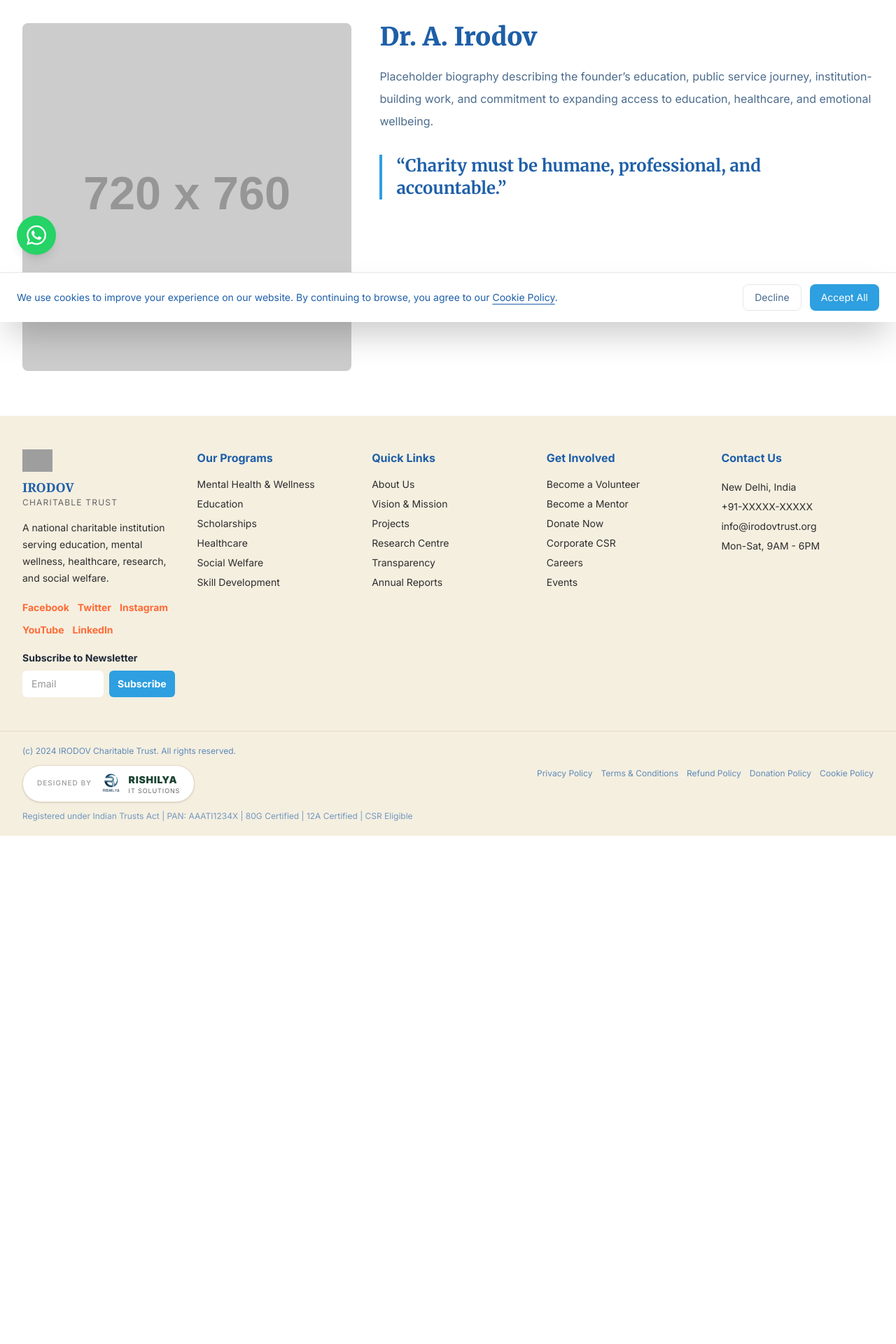
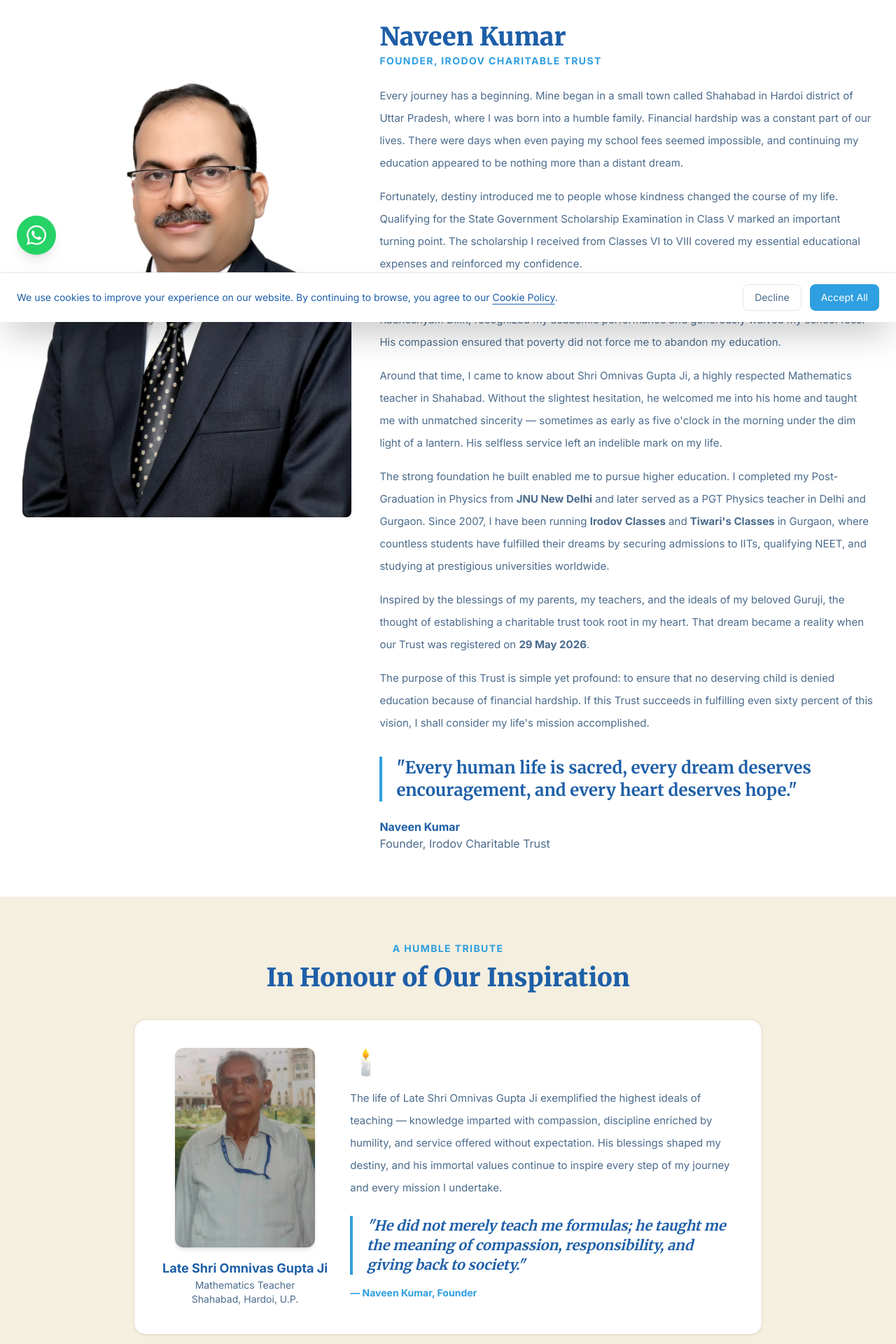
Before and after one commit to Rishabh-Rishilya/IrodovCharitableTrust, a Next.js app: page /about/founder in a window 1280 px wide. Shown: the part 340-2260 px from the top of the page at 70% size. Before the commit the page ends 1534 px from the top, so only its background shows below. Built offline with nearby package versions, Linux system fonts and the light colour scheme; grey boxes are pictures that could not be loaded.

Commit message:
Add founder bio, tribute section, trustees update, contact details, Facebook link, UI fixes

```diff
--- a/app/about/founder/page.tsx
+++ b/app/about/founder/page.tsx
@@ -1,7 +1,70 @@
 import Image from "next/image";
 import PageHero from "@/components/ui/PageHero";
-import { placeholder } from "@/lib/data";
 
 export default function FounderPage() {
-  return <main><PageHero title="Founder" breadcrumbs={[{label:"Home",href:"/"},{label:"About",href:"/about"},{label:"Founder"}]} /><section className="mx-auto grid max-w-7xl gap-10 px-5 py-16 sm:px-8 lg:grid-cols-[0.8fr_1.2fr]"><Image src={placeholder("Founder Profile","720x760")} alt="Founder" width={720} height={760} className="rounded-lg object-cover" /><div><h2 className="font-display text-4xl font-black text-primary">Dr. A. Irodov</h2><p className="mt-5 leading-8 text-muted">Placeholder biography describing the founder’s education, public service journey, institution-building work, and commitment to expanding access to education, healthcare, and emotional wellbeing.</p><blockquote className="mt-8 border-l-4 border-accent pl-5 font-display text-2xl font-bold text-primary">“Charity must be humane, professional, and accountable.”</blockquote></div></section></main>;
+  return (
+    <main>
+      <PageHero title="Founder" breadcrumbs={[{label:"Home",href:"/"},{label:"About",href:"/about"},{label:"Founder"}]} />
+
+      {/* Founder Section */}
+      <section className="mx-auto grid max-w-7xl gap-10 px-5 py-16 sm:px-8 lg:grid-cols-[0.8fr_1.2fr]">
+        <Image src="/Founder.jpg" alt="Naveen Kumar - Founder" width={720} height={760} className="rounded-lg object-cover w-full" />
+        <div>
+          <h2 className="font-display text-4xl font-black text-primary">Naveen Kumar</h2>
+          <p className="mt-1 text-sm font-bold text-accent uppercase tracking-widest">Founder, Irodov Charitable Trust</p>
+          <div className="mt-6 space-y-4 leading-8 text-muted text-[15px]">
+            <p>Every journey has a beginning. Mine began in a small town called Shahabad in Hardoi district of Uttar Pradesh, where I was born into a humble family. Financial hardship was a constant part of our lives. There were days when even paying my school fees seemed impossible, and continuing my education appeared to be nothing more than a distant dream.</p>
+            <p>Fortunately, destiny introduced me to people whose kindness changed the course of my life. Qualifying for the State Government Scholarship Examination in Class V marked an important turning point. The scholarship I received from Classes VI to VIII covered my essential educational expenses and reinforced my confidence.</p>
+            <p>When I took admission to Adarsh Rashtriya Inter College in Class IX, the then Principal, Shri Radheshyam Dixit, recognized my academic performance and generously waived my school fees. His compassion ensured that poverty did not force me to abandon my education.</p>
+            <p>Around that time, I came to know about Shri Omnivas Gupta Ji, a highly respected Mathematics teacher in Shahabad. Without the slightest hesitation, he welcomed me into his home and taught me with unmatched sincerity — sometimes as early as five o'clock in the morning under the dim light of a lantern. His selfless service left an indelible mark on my life.</p>
+            <p>The strong foundation he built enabled me to pursue higher education. I completed my Post-Graduation in Physics from <strong>JNU New Delhi</strong> and later served as a PGT Physics teacher in Delhi and Gurgaon. Since 2007, I have been running <strong>Irodov Classes</strong> and <strong>Tiwari's Classes</strong> in Gurgaon, where countless students have fulfilled their dreams by securing admissions to IITs, qualifying NEET, and studying at prestigious universities worldwide.</p>
+            <p>Inspired by the blessings of my parents, my teachers, and the ideals of my beloved Guruji, the thought of establishing a charitable trust took root in my heart. That dream became a reality when our Trust was registered on <strong>29 May 2026</strong>.</p>
+            <p>The purpose of this Trust is simple yet profound: to ensure that no deserving child is denied education because of financial hardship. If this Trust succeeds in fulfilling even sixty percent of this vision, I shall consider my life's mission accomplished.</p>
+          </div>
+          <blockquote className="mt-8 border-l-4 border-accent pl-5 font-display text-2xl font-bold text-primary">
+            "Every human life is sacred, every dream deserves encouragement, and every heart deserves hope."
+          </blockquote>
+          <p className="mt-6 font-bold text-primary">Naveen Kumar</p>
+          <p className="text-muted">Founder, Irodov Charitable Trust</p>
+        </div>
+      </section>
+
+      {/* Tribute Section */}
+      <section className="bg-[#F5EFE0] px-5 py-16 sm:px-8">
+        <div className="mx-auto max-w-4xl">
+          <div className="text-center mb-10">
+            <p className="text-sm font-bold text-accent uppercase tracking-widest">A Humble Tribute</p>
+            <h2 className="mt-3 font-display text-4xl font-black text-primary">In Honour of Our Inspiration</h2>
+          </div>
+          <div className="flex flex-col items-center gap-8 rounded-2xl bg-white p-10 shadow-sm ring-1 ring-[#E5D9C3] md:flex-row md:items-start">
+            <div className="flex-shrink-0 text-center">
+              <Image
+                src="/Tribute.jpg"
+                alt="Late Shri Omnivas Gupta Ji"
+                width={200}
+                height={240}
+                className="rounded-xl object-cover shadow-md mx-auto"
+              />
+              <p className="mt-4 font-bold text-primary text-lg">Late Shri Omnivas Gupta Ji</p>
+              <p className="text-sm text-muted">Mathematics Teacher</p>
+              <p className="text-sm text-muted">Shahabad, Hardoi, U.P.</p>
+            </div>
+            <div className="flex-1">
+              <div className="text-4xl text-accent mb-4">🕯️</div>
+              <p className="leading-8 text-muted text-[15px]">
+                The life of Late Shri Omnivas Gupta Ji exemplified the highest ideals of teaching — knowledge imparted with compassion, discipline enriched by humility, and service offered without expectation. His blessings shaped my destiny, and his immortal values continue to inspire every step of my journey and every mission I undertake.
+              </p>
+              <blockquote className="mt-6 border-l-4 border-accent pl-5 font-display text-xl font-bold text-primary italic">
+                "He did not merely teach me formulas; he taught me the meaning of compassion, responsibility, and giving back to society."
+              </blockquote>
+              <p className="mt-4 text-sm font-bold text-accent">— Naveen Kumar, Founder</p>
+            </div>
+          </div>
+          <p className="mt-8 text-center text-sm text-muted italic">
+            This Trust is dedicated with deep reverence to Shri Omnivas Gupta Ji, whose selfless teaching continues to illuminate countless lives.
+          </p>
+        </div>
+      </section>
+    </main>
+  );
 }
--- a/app/about/trustees/page.tsx
+++ b/app/about/trustees/page.tsx
@@ -1,19 +1,44 @@
+import Image from "next/image";
 import PageHero from "@/components/ui/PageHero";
 
 export default function TrusteesPage() {
   return (
     <main>
       <PageHero title="Board of Trustees" subtitle="The trustees guide IRODOV's mission, governance, and public accountability." breadcrumbs={[{ label: "Home", href: "/" }, { label: "About", href: "/about" }, { label: "Board of Trustees" }]} />
-      <section className="mx-auto grid max-w-7xl gap-5 px-5 py-16 sm:px-8 md:grid-cols-2 lg:grid-cols-4">
-        {[1, 2, 3, 4].map((i) => (
-          <article key={i} className="rounded-lg bg-white p-6 text-center shadow-sm ring-1 ring-border">
-            <div className="mx-auto grid size-28 place-items-center rounded-full bg-surface-2 text-2xl font-black text-primary">T{i}</div>
-            <h2 className="mt-5 font-display text-xl font-black text-primary">Trustee {i}</h2>
-            <p className="mt-1 text-sm font-bold text-accent">Board Trustee</p>
-            <p className="mt-3 text-sm leading-6 text-muted">Experienced public-service leader supporting education, governance, and transparent institutional growth.</p>
-            <a href="#" className="mt-4 inline-block text-sm font-bold text-primary">LinkedIn</a>
-          </article>
-        ))}
+      <section className="mx-auto grid max-w-4xl gap-8 px-5 py-16 sm:px-8 md:grid-cols-2">
+
+        {/* Trustee 1 - Founder */}
+        <article className="rounded-lg bg-white p-8 text-center shadow-sm ring-1 ring-border">
+          <Image
+            src="/Founder.jpg"
+            alt="Naveen Kumar"
+            width={120}
+            height={120}
+            className="mx-auto h-40 w-32 rounded-xl object-cover shadow-md object-top"
+          />
+          <h2 className="mt-5 font-display text-xl font-black text-primary">Naveen Kumar</h2>
+          <p className="mt-1 text-sm font-bold text-accent">Founder & Managing Trustee</p>
+          <ul className="mt-4 space-y-1 text-sm text-muted">
+            <li>M.Sc Physics JNU, B.Ed.</li>
+            <li>Gold Medalist — Society for Perfection</li>
+          </ul>
+          <a href="/about/founder" className="mt-5 inline-block text-sm font-bold text-primary hover:text-accent">
+            View Full Profile →
+          </a>
+        </article>
+
+        {/* Trustee 2 - To be announced */}
+        <article className="rounded-lg bg-white p-8 text-center shadow-sm ring-1 ring-border">
+          <div className="mx-auto grid h-28 w-28 place-items-center rounded-full bg-[#F5EFE0] text-2xl font-black text-primary shadow-md">
+            ?
+          </div>
+          <h2 className="mt-5 font-display text-xl font-black text-primary">To Be Announced</h2>
+          <p className="mt-1 text-sm font-bold text-accent">Board Trustee</p>
+          <p className="mt-4 text-sm leading-6 text-muted">
+            Details of the second trustee will be updated shortly.
+          </p>
+        </article>
+
       </section>
     </main>
   );
--- a/app/layout.tsx
+++ b/app/layout.tsx
@@ -2,7 +2,6 @@ import type { Metadata } from "next";
 import { Inter, Merriweather } from "next/font/google";
 import "./globals.css";
 import Footer from "@/components/layout/Footer";
-import MentalHealthPill from "@/components/layout/MHPill";
 import Navbar from "@/components/layout/Navbar";
 import BackToTop from "@/components/layout/BackToTop";
 import CookieBanner from "@/components/layout/CookieBanner";
@@ -74,11 +73,10 @@ export default function RootLayout({
   return (
     <html lang="en" data-scroll-behavior="smooth" className={`${inter.variable} ${merriweather.variable} h-full antialiased`}>
       <body className="min-h-full font-sans">
-        <LanguageProvider>
+          <LanguageProvider>
           <Navbar />
           <PageTransition>{children}</PageTransition>
           <Footer />
-          <MentalHealthPill />
           <WhatsAppButton />
           <BackToTop />
           <CookieBanner />
--- a/app/mental-health/page.tsx
+++ b/app/mental-health/page.tsx
@@ -1,4 +1,3 @@
-import Link from "next/link";
 import PageHero from "@/components/ui/PageHero";
 
 export const metadata = {
@@ -7,5 +6,5 @@ export const metadata = {
 };
 
 export default function MentalHealthPage() {
-  return <main><PageHero title="Mental Health Centre" subtitle="Confidential counselling, psychiatry referrals, crisis guidance, and wellness resources." breadcrumbs={[{label:"Home",href:"/"},{label:"Mental Health"}]} /><section className="mx-auto max-w-7xl px-5 py-16 sm:px-8"><div className="grid gap-5 md:grid-cols-3">{["Counselling","Psychiatry","Workshops","Peer Support","Crisis Guidance","Resources"].map((x) => <div key={x} className="rounded-lg bg-white p-6 shadow-sm ring-1 ring-border"><h2 className="font-display text-xl font-black text-primary">{x}</h2><p className="mt-3 text-sm leading-6 text-muted">Placeholder service overview for students and community members.</p></div>)}</div><div className="mt-10 rounded-lg bg-danger p-8 text-white md:flex md:items-center md:justify-between"><div><h2 className="font-display text-3xl font-black">Need support?</h2><p className="mt-2">Helpline: 1800-XXX-XXXX</p></div><Link href="/mental-health/book-appointment" style={{color: '#FF6B35'}} className="mt-5 inline-block rounded-md bg-white px-5 py-3 font-black md:mt-0">Book an Appointment</Link></div></section></main>;
+  return <main><PageHero title="Mental Health Centre" subtitle="Confidential counselling, psychiatry referrals, crisis guidance, and wellness resources." breadcrumbs={[{label:"Home",href:"/"},{label:"Mental Health"}]} /><section className="mx-auto max-w-7xl px-5 py-16 sm:px-8"><div className="grid gap-5 md:grid-cols-3">{["Counselling","Psychiatry","Workshops","Peer Support","Crisis Guidance","Resources"].map((x) => <div key={x} className="rounded-lg bg-white p-6 shadow-sm ring-1 ring-border"><h2 className="font-display text-xl font-black text-primary">{x}</h2><p className="mt-3 text-sm leading-6 text-muted">Placeholder service overview for students and community members.</p></div>)}</div></section></main>;
 }
--- a/app/page.tsx
+++ b/app/page.tsx
@@ -16,17 +16,17 @@ export default function Home() {
   const t = {
     en: {
       heroTitle: "Empowering Lives Through Education, Health & Hope",
-      heroSubtitle: "A national charitable institution advancing education, psychological wellness, healthcare, research, and social welfare.",
+      heroSubtitle: "Transforming communities through quality education, mental well-being, healthcare, research, and compassionate social action—building a future where every individual has the opportunity to learn, heal, and thrive.",
       explorePrograms: "Explore Programs",
       donateNow: "Donate Now",
       welcomeFromFounder: "Welcome from Founder",
-      founderQuote: '"IRODOV Charitable Trust exists to serve humanity with compassion, clarity, and disciplined action. We believe education, mental health, and social support can restore hope where it is needed most."',
-      founderName: "Dr. [Founder Name]",
+      founderQuote: '"Every human life is sacred, every dream deserves encouragement, and every heart deserves hope. Our work is inspired by the conviction that God lives in every soul. Serving people with dignity is the essence of our mission."',
+      founderName: "Naveen Kumar",
       founderTitle: "Founder & Chairman, IRODOV Charitable Trust",
       visionLabel: "Vision",
-      visionText: "To build an inclusive society where every individual has access to quality education, mental health support, and opportunities for holistic development.",
+      visionText: "We envision a world where knowledge enlightens every mind, compassion embraces every heart, and selfless service reflects the Divine presence within humanity. Guided by universal spiritual values, we seek to create communities where every individual is respected, empowered, and inspired to contribute towards peace, harmony, and collective well-being.",
       missionLabel: "Mission",
-      missionText: "To serve humanity through education, psychological wellness, healthcare, research, and social welfare, with transparency, compassion, and excellence.",
+      missionText: "IRODOV Charitable Trust believes that service to humanity is service to the Divine. Through education, mental health support, healthcare, research, and compassionate social initiatives, we dedicate ourselves to uplifting lives with humility, integrity, and excellence, transforming hope into opportunity and creating lasting positive change for individuals and communities alike.",
       coreValuesHeading: "Our Core Values",
       compassion: "Compassion",
       compassionDesc: "We serve every person with dignity, warmth, and care.",
@@ -209,9 +209,7 @@ export default function Home() {
       <section className="bg-surface px-5 py-16 sm:px-8">
         <div className="mx-auto grid max-w-7xl gap-10 lg:grid-cols-[0.8fr_1.2fr]">
           <div className="grid place-items-center">
-            <div className="grid size-56 place-items-center rounded-full bg-surface-2 text-5xl font-black text-primary shadow-inner">
-              FN
-            </div>
+            <Image src="/Founder.jpg" alt="Naveen Kumar" width={224} height={224} className="size-56 rounded-full object-cover object-top shadow-md" />
           </div>
           <div className="self-center">
             <p className="text-sm font-black uppercase tracking-widest text-accent">{text.welcomeFromFounder}</p>
--- a/app/programs/[slug]/page.tsx
+++ b/app/programs/[slug]/page.tsx
@@ -26,9 +26,6 @@ export default async function ProgramDetail({ params }: { params: Promise<{ slug
         <div className="mt-6 grid gap-4 md:grid-cols-2">
           {services.map((service) => <div key={service} className="rounded-lg bg-white p-5 shadow-sm ring-1 ring-border"><span className="text-accent">◆</span> <span className="font-bold text-primary">{service}</span></div>)}
         </div>
-        <div className="mt-12 grid gap-5 md:grid-cols-3">
-          {[["2,500+", "Beneficiaries"], ["15", "Partner districts"], ["82%", "Follow-up completion"]].map(([num, label]) => <div key={label} className="rounded-lg border border-[#E5D9C3] bg-[#F5EFE0] p-6 text-center text-primary shadow-sm"><p className="font-display text-4xl font-black text-accent">{num}</p><p className="mt-2 text-sm">{label}</p></div>)}
-        </div>
         {[1, 2].map((item) => <div key={item} className="mt-12 grid gap-8 lg:grid-cols-2"><Image src={placeholder(`${title} Initiative ${item}`, "800x520")} alt="" width={800} height={520} className={`${item % 2 === 0 ? "lg:order-2" : ""} rounded-lg object-cover`} /><div className="self-center"><h2 className="font-display text-3xl font-black text-primary">Key Initiative {item}</h2><p className="mt-4 leading-7 text-muted">Placeholder initiative details covering program design, local partners, beneficiary selection, implementation rhythm, and expected outcomes.</p></div></div>)}
         <div className="mt-12 rounded-lg bg-surface p-8 md:flex md:items-center md:justify-between">
           <h2 className="font-display text-3xl font-black text-primary">Support {title}</h2>
--- a/components/layout/Footer.tsx
+++ b/components/layout/Footer.tsx
@@ -59,7 +59,7 @@ export default function Footer() {
             A national charitable institution serving education, mental wellness, healthcare, research, and social welfare.
           </p>
           <div className="mt-5 flex flex-wrap gap-3 text-sm font-bold text-[#FF6B35]">
-            <span>Facebook</span>
+            <a href="https://www.facebook.com/share/14iJmwop8Zm/" target="_blank" rel="noopener noreferrer">Facebook</a>
             <span>Twitter</span>
             <span>Instagram</span>
             <span>YouTube</span>
--- a/components/layout/Navbar.tsx
+++ b/components/layout/Navbar.tsx
@@ -24,8 +24,6 @@ const moreLinks = [
   ["Students", "/students"],
   ["Get Involved", "/get-involved"],
   ["Events", "/events"],
-  ["Transparency", "/transparency"],
-  ["Publications", "/publications"],
 ];
 
 const drawerLinks = [...mainLinks, ...moreLinks, ["Projects", "/projects"], ["Vision & Mission", "/vision-mission"], ["Donate Now", "/donate"]];
@@ -94,7 +92,6 @@ export default function Navbar() {
             <MenuLink href="/about" onClick={() => setAboutOpen(false)}>About Us</MenuLink>
             <MenuLink href="/about/founder" onClick={() => setAboutOpen(false)}>Founder</MenuLink>
             <MenuLink href="/about/trustees" onClick={() => setAboutOpen(false)}>Trustees</MenuLink>
-            <MenuLink href="/about/governance" onClick={() => setAboutOpen(false)}>Governance</MenuLink>
           </Dropdown>
           <Dropdown label="Programs" open={programsOpen} setOpen={setProgramsOpen} menuRef={programsRef}>
             <div className="grid w-155 grid-cols-2 gap-2 p-1">
```
Also changed, not shown: app/contact/page.tsx (+22 -10 lines), public/Founder.jpg (added), public/Tribute.jpg (added).
